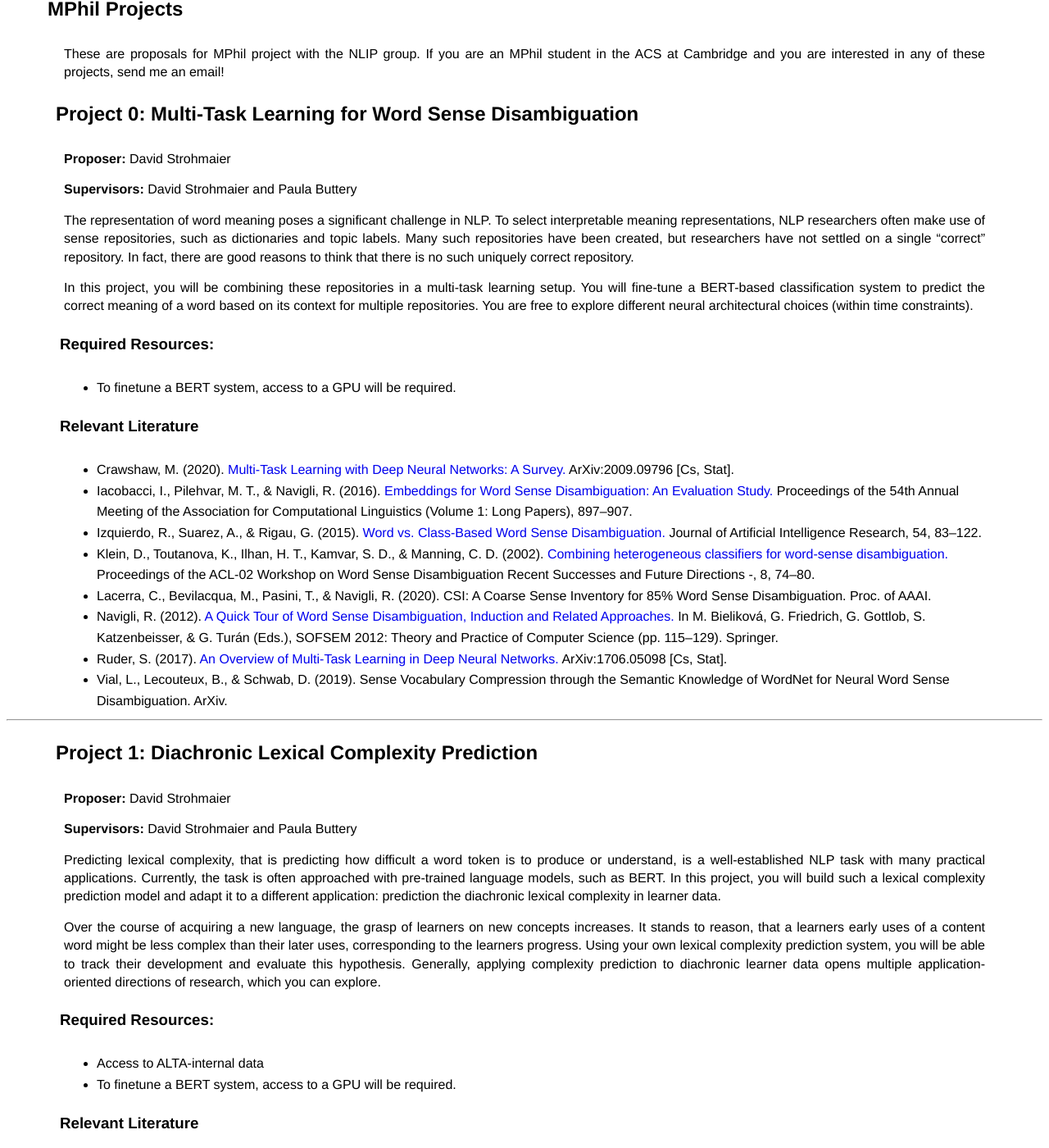
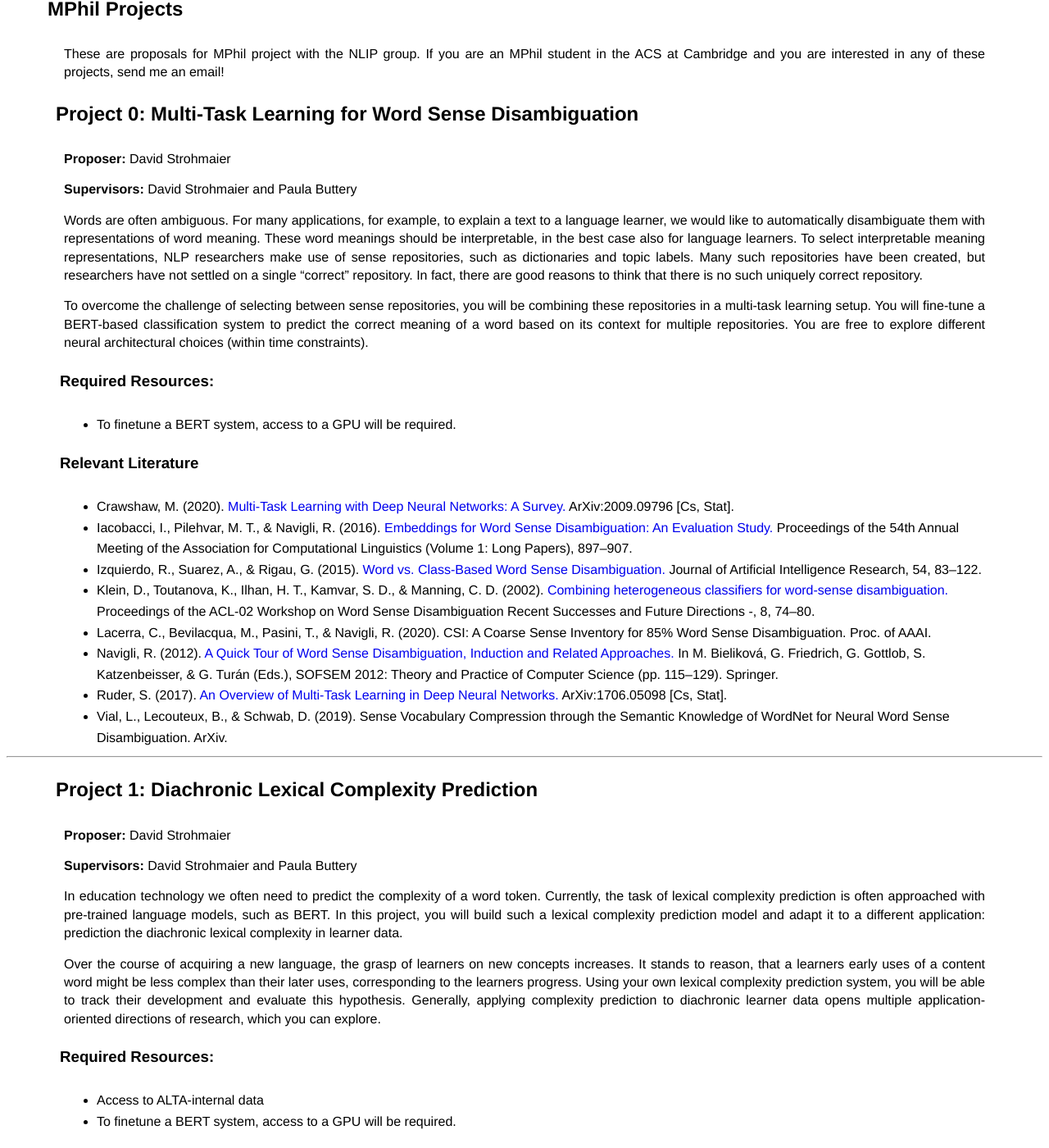
Before and after one commit to dstrohmaier/dstrohmaier.github.io, a Jekyll site: the page built from mphil_proposals/index.md, in a window 1280 px wide and 1400 px high, scrolled down 245 px. Shown: the whole window at 82% size. Built offline with Jekyll 4.4.1, drawn with Linux system fonts in a browser that asks for light colours; some of the changed text lies outside the part shown.

Commit message:
slight update of proposals

```diff
--- a/mphil_proposals/index.md
+++ b/mphil_proposals/index.md
@@ -13,9 +13,9 @@ These are proposals for MPhil project with the NLIP group. If you are an MPhil s
 
 **Supervisors:** David Strohmaier and Paula Buttery
 
-The representation of word meaning poses a significant challenge in NLP. To select interpretable meaning representations, NLP researchers often make use of sense repositories, such as dictionaries and topic labels. Many such repositories have been created, but researchers have not settled on a single “correct” repository. In fact, there are good reasons to think that there is no such uniquely correct repository.
+Words are often ambiguous. For many applications, for example, to explain a text to a language learner, we would like to automatically disambiguate them with representations of word meaning. These word meanings should be interpretable, in the best case also for language learners. To select interpretable meaning representations, NLP researchers make use of sense repositories, such as dictionaries and topic labels. Many such repositories have been created, but researchers have not settled on a single “correct” repository. In fact, there are good reasons to think that there is no such uniquely correct repository.
 
-In this project, you will be combining these repositories in a multi-task learning setup. You will fine-tune a BERT-based classification system to predict the correct meaning of a word based on its context for multiple repositories. You are free to explore different neural architectural choices (within time constraints).
+To overcome the challenge of selecting between sense repositories, you will be combining these repositories in a multi-task learning setup. You will fine-tune a BERT-based classification system to predict the correct meaning of a word based on its context for multiple repositories. You are free to explore different neural architectural choices (within time constraints).
 
 ### Required Resources:
 * To finetune a BERT system, access to a GPU will be required.
@@ -38,7 +38,7 @@ In this project, you will be combining these repositories in a multi-task learni
 
 **Supervisors:** David Strohmaier and Paula Buttery
 
-Predicting lexical complexity, that is predicting how difficult a word token is to produce or understand, is a well-established NLP task with many practical applications. Currently, the task is often approached with pre-trained language models, such as BERT. In this project, you will build such a lexical complexity prediction model and adapt it to a different application: prediction the diachronic lexical complexity in learner data.
+In education technology we often need to predict the complexity of a word token. Currently, the task of lexical complexity prediction is often approached with pre-trained language models, such as BERT. In this project, you will build such a lexical complexity prediction model and adapt it to a different application: prediction the diachronic lexical complexity in learner data.
 
 Over the course of acquiring a new language, the grasp of learners on new concepts increases. It stands to reason, that a learners early uses of a content word might be less complex than their later uses, corresponding to the learners progress. Using your own lexical complexity prediction system, you will be able to track their development and evaluate this hypothesis. Generally, applying complexity prediction to diachronic learner data opens multiple application-oriented directions of research, which you can explore.
 
@@ -59,7 +59,7 @@ Over the course of acquiring a new language, the grasp of learners on new concep
 
 **Supervisors:** David Strohmaier and Paula Buttery
 
-With the advance of massive language models, the skill of probing such models to uncover their inner workings has become central to much NLP research. This research project will develop your probing skills on an application-oriented task: Probing for the difference between native speaker and language learner data.
+In recent years massive language models that are difficult to interpret have become widespread in NLP. To understand their inner workings, we need to probe them with various techniques. This research project will develop your probing skills on an application-oriented task: Probing for the difference between native speaker and language learner data.
 
 Learner data includes many mistakes, such as spelling errors and grammatical infelicities. How does this affect the processing of the lexical semantic knowledge within the language model? To answer this question, you will use state-of-the-art probing techniques and apply them to BERT (or one of its derivatives). The results will help us to assess the use of such language models in educational technologies.
 
```
Also changed, not shown: other parts of mphil_proposals/index.md (+1 -1 lines).
